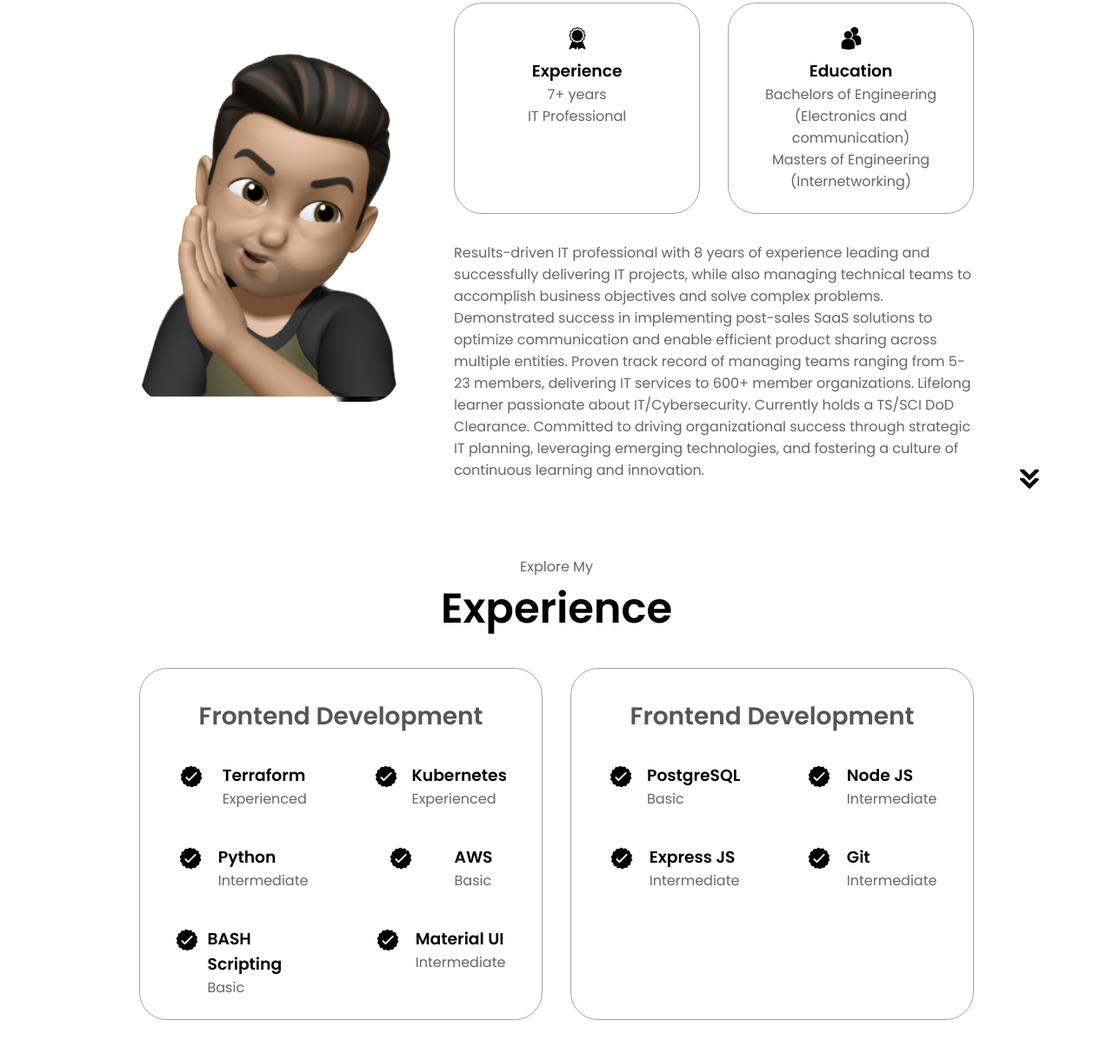
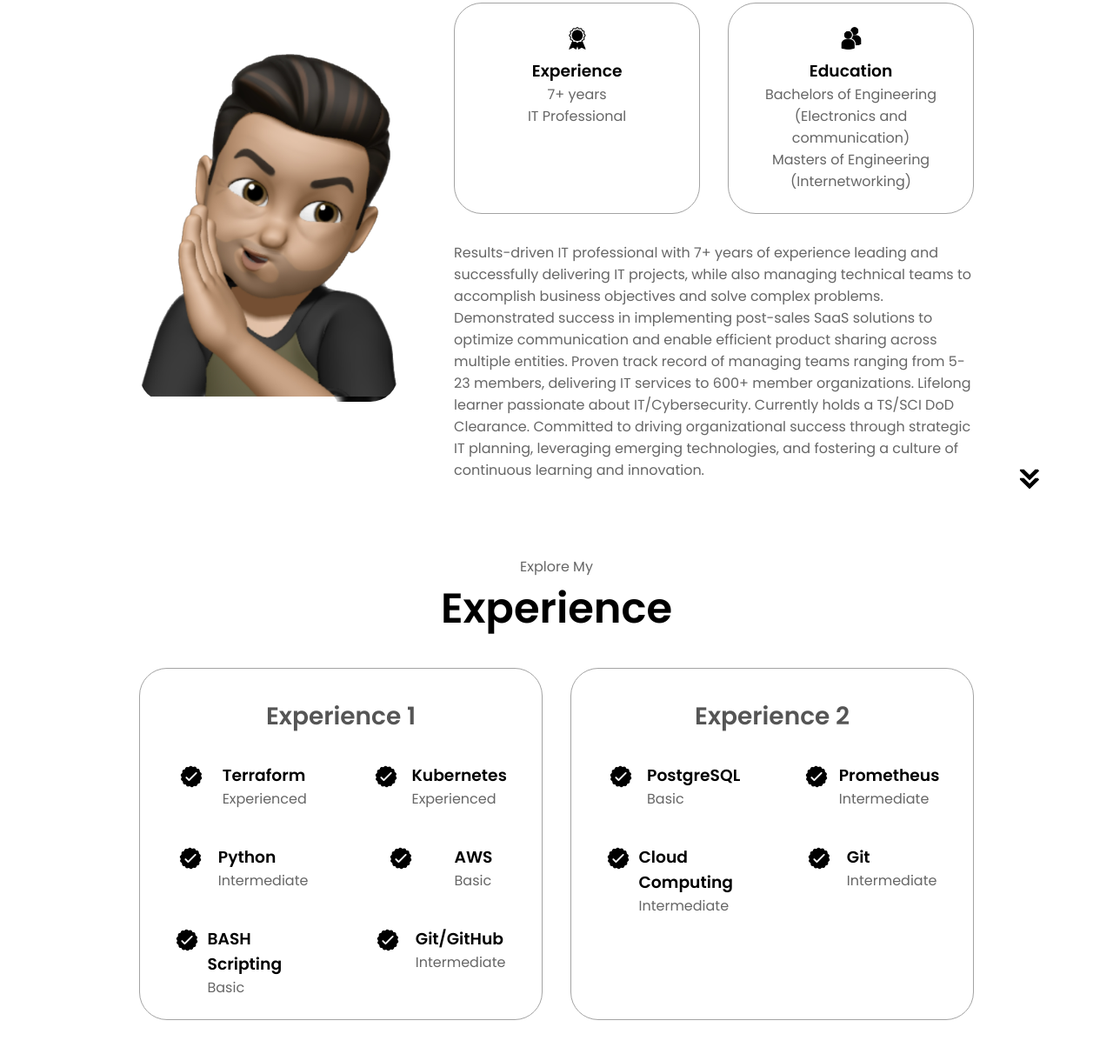
Before and after one commit to rana-repo/Portfolio, a plain HTML site: page index.html in a window 1280 px wide. Shown: the part 1057-2269 px from the top of the page at 87% size. Drawn offline with Linux system fonts and the light colour scheme.

Commit message:
Update Experience in index.html

```diff
--- a/index.html
+++ b/index.html
@@ -175,7 +175,7 @@
           </div>
           <div class="text-container">
             <p>
-              Results-driven IT professional with 8 years of experience leading and successfully delivering IT projects, while also managing technical teams to accomplish business objectives and solve complex problems. Demonstrated success in implementing post-sales SaaS solutions to optimize communication and enable efficient product sharing across multiple entities. Proven track record of managing teams ranging from 5-23 members, delivering IT services to 600+ member organizations. Lifelong learner passionate about IT/Cybersecurity. Currently holds a TS/SCI DoD Clearance. Committed to driving organizational success through strategic IT planning, leveraging emerging technologies, and fostering a culture of continuous learning and innovation.
+              Results-driven IT professional with 7+ years of experience leading and successfully delivering IT projects, while also managing technical teams to accomplish business objectives and solve complex problems. Demonstrated success in implementing post-sales SaaS solutions to optimize communication and enable efficient product sharing across multiple entities. Proven track record of managing teams ranging from 5-23 members, delivering IT services to 600+ member organizations. Lifelong learner passionate about IT/Cybersecurity. Currently holds a TS/SCI DoD Clearance. Committed to driving organizational success through strategic IT planning, leveraging emerging technologies, and fostering a culture of continuous learning and innovation.
             </p>
           </div>
         </div>
@@ -193,7 +193,7 @@
       <div class="experience-details-container">
         <div class="about-containers">
           <div class="details-container">
-            <h2 class="experience-sub-title">Frontend Development</h2>
+            <h2 class="experience-sub-title">Experience 1</h2>
             <div class="article-container">
               <article>
                 <img
@@ -257,14 +257,14 @@
                   class="icon"
                 />
                 <div>
-                  <h3>Material UI</h3>
+                  <h3>Git/GitHub</h3>
                   <p>Intermediate</p>
                 </div>
               </article>
             </div>
           </div>
           <div class="details-container">
-            <h2 class="experience-sub-title">Frontend Development</h2>
+            <h2 class="experience-sub-title">Experience 2</h2>
             <div class="article-container">
               <article>
                 <img
@@ -284,7 +284,7 @@
                   class="icon"
                 />
                 <div>
-                  <h3>Node JS</h3>
+                  <h3>Prometheus</h3>
                   <p>Intermediate</p>
                 </div>
               </article>
@@ -295,7 +295,7 @@
                   class="icon"
                 />
                 <div>
-                  <h3>Express JS</h3>
+                  <h3>Cloud Computing</h3>
                   <p>Intermediate</p>
                 </div>
               </article>
```
